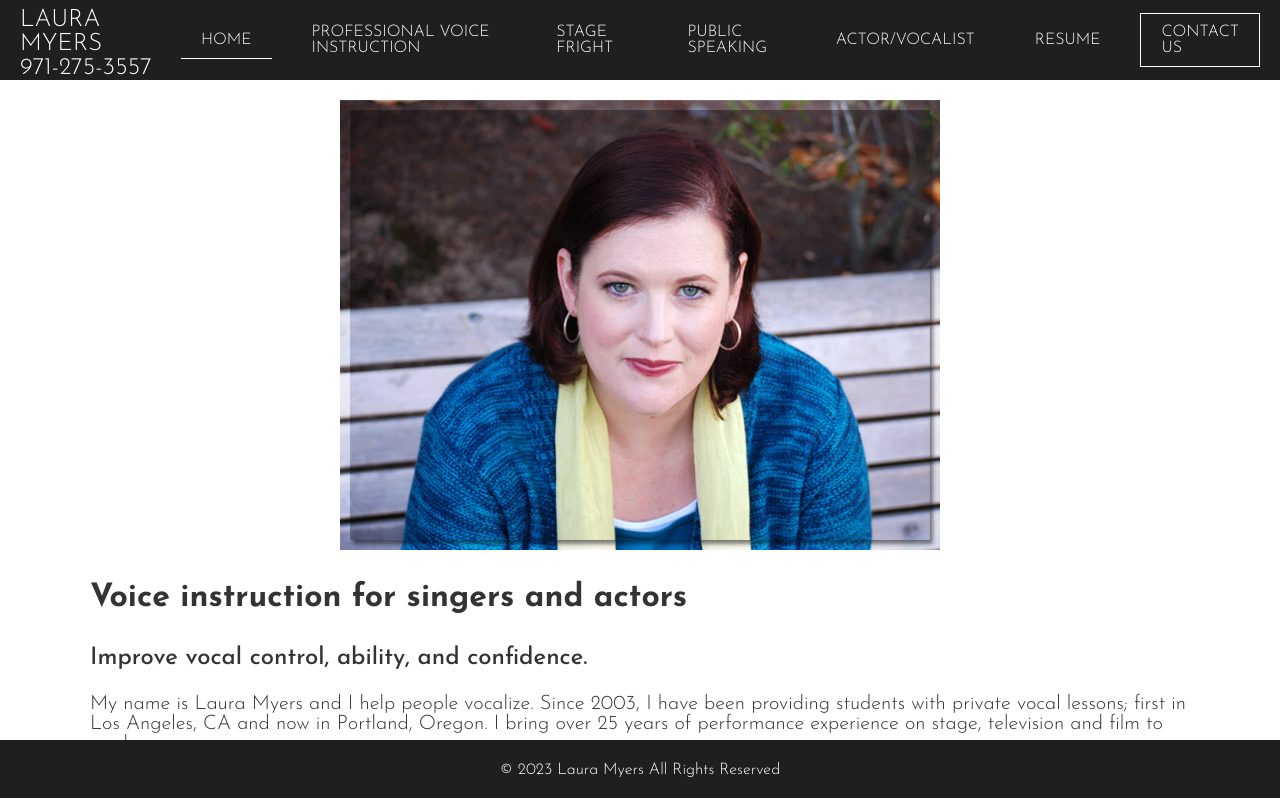
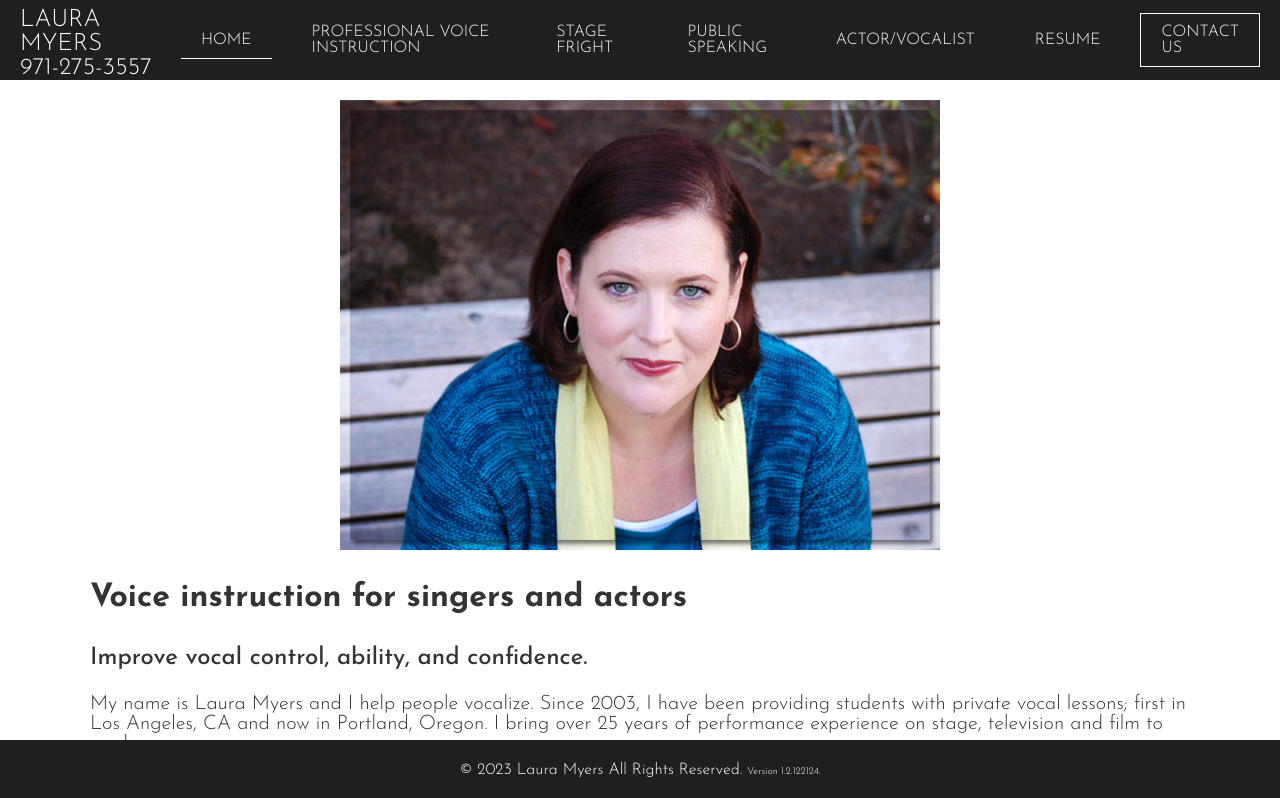
Before and after one commit to krakenxiv/laurajmyers_com, a Next.js app: page / in a window 1280 px wide. Shown: the top 798 px of the page. Built offline with nearby package versions, Linux system fonts and the light colour scheme; a web font is replaced by a local one.

Commit message:
gitignore cleanup

```diff
--- a/app/components/Footer/Footer.js
+++ b/app/components/Footer/Footer.js
@@ -3,7 +3,7 @@ import styles from './Footer.module.scss';
 export const Footer = () => {
   return (
     <footer className={styles.footer}>
-      © {new Date().getFullYear()} Laura Myers All Rights Reserved
+      <span>© {new Date().getFullYear()} Laura Myers All Rights Reserved. <span className={styles.version}>Version 1.2.122124.</span></span>
     </footer>
   );
 };
--- a/app/components/Footer/Footer.module.scss
+++ b/app/components/Footer/Footer.module.scss
@@ -11,4 +11,8 @@
   position: fixed;
   text-align: center;
   width: 100vw;
+
+  .version{
+    font-size: 10px;
+  }
 }
```
Also changed, not shown: 1 other file (tests, documents, lock files or other folders).
